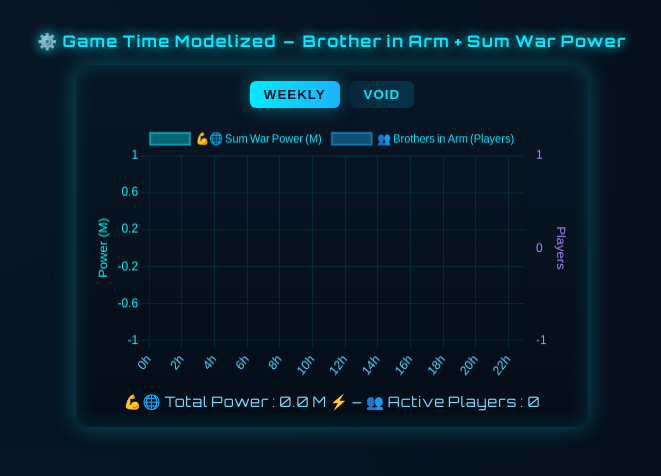
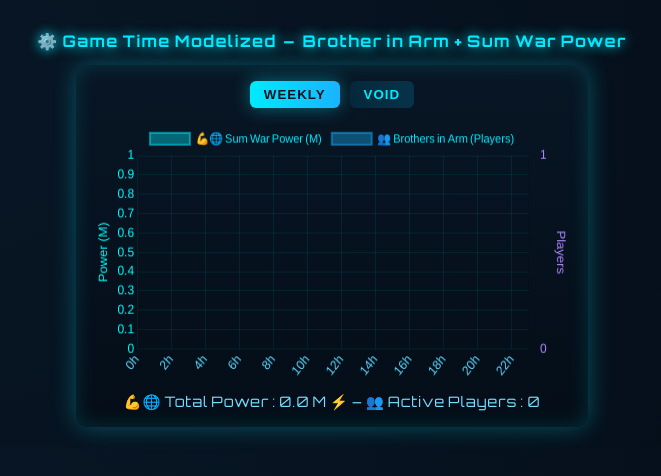
Before and after one commit to florentromero-sketch/jtt-portal, a plain HTML site: page game_time_modelized.html in a window 1280 px wide. Shown: the whole page, without its empty margins (308-969 px from the left). Drawn offline with nearby package versions, Linux system fonts and the light colour scheme; no server answers.

Commit message:
Update game_time_modelized.html

```diff
--- a/game_time_modelized.html
+++ b/game_time_modelized.html
@@ -31,7 +31,6 @@
     max-width: 480px;
     border-radius: 12px;
     box-shadow: inset 0 0 20px rgba(0,239,255,0.15), 0 0 25px rgba(0,239,255,0.3);
-    position: relative;
     overflow: hidden;
     padding: 16px;
   }
@@ -85,10 +84,10 @@
 </div>
 
 <script>
-// === Déclaration du graphe de base ===
 const ctx = document.getElementById('chart').getContext('2d');
 const D = { weekly:{power:[],players:[]}, void:{power:[],players:[]} };
 
+// — Gradients
 const gradPower = ctx.createLinearGradient(0,0,0,300);
 gradPower.addColorStop(0,"rgba(0,239,255,0.4)");
 gradPower.addColorStop(1,"rgba(0,239,255,0)");
@@ -133,49 +132,48 @@ const chart = new Chart(ctx, {
     animation:{duration:800,easing:'easeInOutQuart'},
     plugins:{
       legend:{labels:{color:'#00eaff',font:{size:11}}},
-      tooltip:{callbacks:{label:(c)=>`${c.dataset.label}: ${c.parsed.y}`}}
+      tooltip:{callbacks:{label:c=>`${c.dataset.label}: ${c.parsed.y}`}}
     },
     scales:{
       y:{
         type:'linear',
         position:'left',
+        beginAtZero:true,
+        min:0,
         title:{text:'Power (M)',display:true,color:'#00ffff'},
         ticks:{
-          callback:value=>{
-            if(value>=1_000_000) return (value/1_000_000).toFixed(0)+' M';
-            return value;
+          callback:v=>{
+            if(v>=1_000_000) return (v/1_000_000).toFixed(0)+' M';
+            return v;
           },
           color:'#00ffff'
         },
-        grid:{color:'rgba(0,255,255,0.1)'},
-        suggestedMin:0,
-        suggestedMax:undefined
+        grid:{color:'rgba(0,255,255,0.08)',tickLength:0}
       },
       y1:{
         type:'linear',
         position:'right',
+        beginAtZero:true,
+        min:0,
         title:{text:'Players',display:true,color:'#b388ff'},
         ticks:{stepSize:10,color:'#b388ff'},
-        grid:{drawOnChartArea:false},
-        suggestedMin:0,
-        suggestedMax:undefined
+        grid:{drawOnChartArea:false}
       },
       x:{
         ticks:{color:'#5dd9ff'},
-        grid:{color:'rgba(0,255,255,0.1)'}
+        grid:{color:'rgba(0,255,255,0.08)',tickLength:0}
       }
     }
   }
 });
 
-// === Résumé dynamique ===
+// — Résumé dynamique
 const summary=document.getElementById('summary');
 function updateSummary(type){
   const totalP=D[type].power.reduce((a,b)=>a+b,0);
   const totalB=D[type].players.reduce((a,b)=>a+b,0);
   summary.textContent=`💪🌐 Total Power : ${(totalP/1e6).toFixed(1)} M ⚡ – 👥 Active Players : ${totalB}`;
 }
-
 function switchData(type){
   chart.data.datasets[0].data=D[type].power;
   chart.data.datasets[1].data=D[type].players;
@@ -183,48 +181,41 @@ function switchData(type){
   updateSummary(type);
 }
 
-// --- Animation visuelle (pulsation & flux) ---
+// — Animation pulsation
 let pulse=0;
 function animate(){
   pulse+=0.04;
   const glow=0.5+Math.sin(pulse)*0.5;
-  const color1=`rgba(0,239,255,${0.4+glow*0.3})`;
-  const color2=`rgba(25,179,254,${0.4+glow*0.2})`;
-  chart.data.datasets[0].borderColor=color1;
-  chart.data.datasets[1].borderColor=color2;
+  chart.data.datasets[0].borderColor=`rgba(0,239,255,${0.4+glow*0.3})`;
+  chart.data.datasets[1].borderColor=`rgba(25,179,254,${0.4+glow*0.2})`;
   chart.update('none');
   requestAnimationFrame(animate);
 }
 animate();
 
-// === 🛰 Connexion aux Google Sheets ===
-async function fetchSheetData(sheetGid){
+// === Google Sheets
+async function fetchSheetData(gid){
   const sheetId='1QMna4_NnamMeNUvU69dOOqwhIL07QgLlZ5mrKTU3xZs';
   const rangePlayers='C127:Z127';
   const rangePower='C189:Z189';
 
   async function fetchRange(range){
-    const url=`https://docs.google.com/spreadsheets/d/${sheetId}/gviz/tq?tqx=out:json&gid=${sheetGid}&range=${range}`;
-    const res=await fetch(url);
-    const txt=await res.text();
+    const url=`https://docs.google.com/spreadsheets/d/${sheetId}/gviz/tq?tqx=out:json&gid=${gid}&range=${range}`;
+    const res=await fetch(url); const txt=await res.text();
     const json=JSON.parse(txt.substring(47).slice(0,-2));
-    const vals=json.table.rows[0].c.map(c=>{
+    return json.table.rows[0].c.map(c=>{
       if(!c||c.v===null)return 0;
-      const v=parseFloat(c.v.toString().replace(',', '.').replace(/[^\d.-]/g,''));
+      const v=parseFloat(c.v.toString().replace(',','.').replace(/[^\d.-]/g,''));
       return isNaN(v)?0:v;
     });
-    return vals;
   }
 
   try{
-    const [players,powers]=await Promise.all([
-      fetchRange(rangePlayers),
-      fetchRange(rangePower)
-    ]);
-    console.log(`✅ gid=${sheetGid}: ${players.length} players, ${powers.length} powers`);
-    return {players,power:powers};
-  }catch(err){
-    console.error('Erreur Sheets:',err);
+    const [players,power]=await Promise.all([fetchRange(rangePlayers),fetchRange(rangePower)]);
+    console.log(`✅ gid=${gid}: ${players.length} players, ${power.length} powers`);
+    return {players,power};
+  }catch(e){
+    console.error('Erreur Sheets',e);
     return {players:[],power:[]};
   }
 }
@@ -234,24 +225,22 @@ async function loadJTTData(){
     fetchSheetData(0),
     fetchSheetData(1434850621)
   ]);
-  // Conversion automatique si besoin
   if(Math.max(...weekly.power)>1000) weekly.power=weekly.power.map(v=>v/1_000_000);
   if(Math.max(...voidD.power)>1000) voidD.power=voidD.power.map(v=>v/1_000_000);
   D.weekly=weekly;
   D.void=voidD;
-  switchData('weekly');
+  // attente pour éviter le -1 provisoire
+  setTimeout(()=>switchData('weekly'),200);
 }
 loadJTTData();
 
-// --- Onglets ---
-const weeklyBtn=document.getElementById('weeklyBtn');
-const voidBtn=document.getElementById('voidBtn');
-weeklyBtn.onclick=()=>{
+// — Tabs
+document.getElementById('weeklyBtn').onclick=()=>{
   weeklyBtn.classList.add('active');
   voidBtn.classList.remove('active');
   switchData('weekly');
 };
-voidBtn.onclick=()=>{
+document.getElementById('voidBtn').onclick=()=>{
   voidBtn.classList.add('active');
   weeklyBtn.classList.remove('active');
   switchData('void');
```
